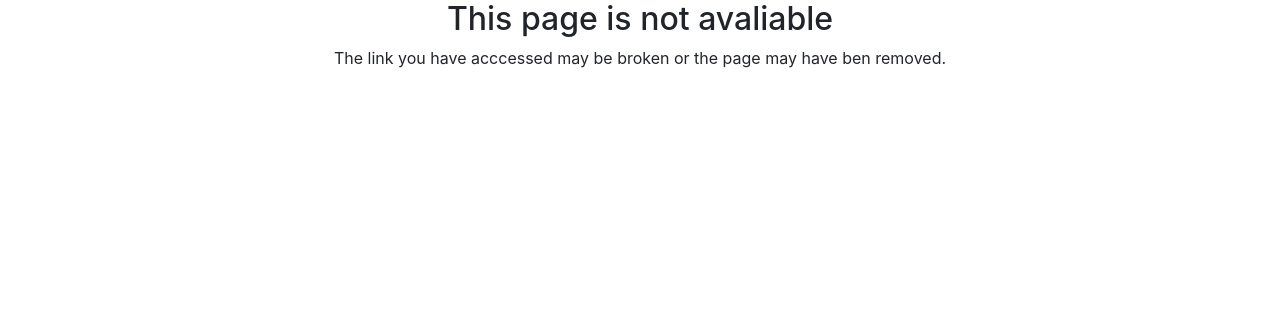
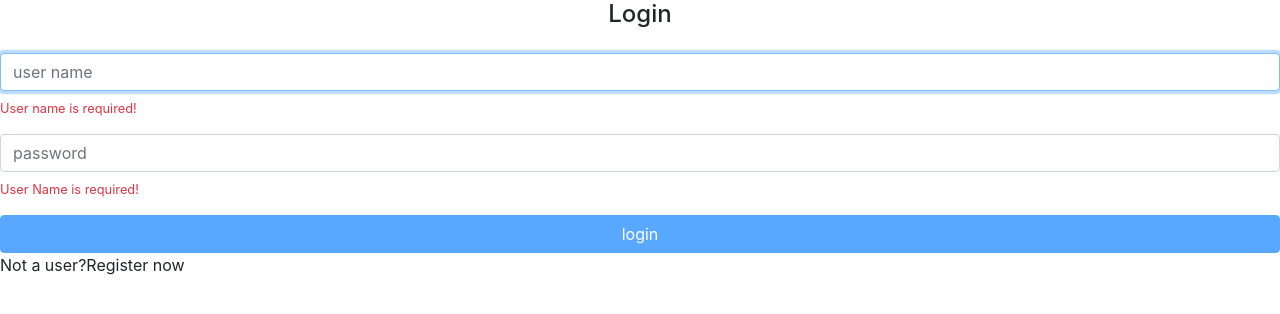
Before and after one commit to viniciusmonteiroarjonas/alurapic, an Angular app in the folder webapp/: page / in a window 1280 px wide. Shown: the top 314 px of the page. Built offline with nearby package versions, Linux system fonts and the light colour scheme.

Commit message:
Criado o componente de login

```diff
--- a/webapp/src/app/app.module.ts
+++ b/webapp/src/app/app.module.ts
@@ -5,6 +5,7 @@ import { AppRoutingModule } from './app.routing.module';
 import { AppComponent } from './app.component';
 import { PhotosModule } from './photos/photos.module';
 import { ErrorsModule } from './errors/errors.module';
+import { HomeModule } from './home/home.module';
 
 @NgModule({
   declarations: [
@@ -14,7 +15,8 @@ import { ErrorsModule } from './errors/errors.module';
     BrowserModule,
     PhotosModule,
     AppRoutingModule,
-    ErrorsModule
+    ErrorsModule,
+    HomeModule
   ],
   providers: [],
   bootstrap: [AppComponent]
--- a/webapp/src/app/app.routing.module.ts
+++ b/webapp/src/app/app.routing.module.ts
@@ -5,8 +5,10 @@ import { PhotoListComponent } from './photos/photo-list/photo-list.component';
 import { PhotoFormComponent } from './photos/photo-form/photo-form.component';
 import { NotFoundComponent } from './errors/not-found/not-found.component';
 import { PhotoListResolver } from './photos/photo-list/photo-list.resolver';
+import { SignInComponent } from './home/signin/signin.component';
 
 const routes: Routes = [
+  { path: '', component: SignInComponent },
   {
     path: 'user/:id', component: PhotoListComponent, resolve: {
       photos: PhotoListResolver
--- /dev/null
+++ b/webapp/src/app/core/auth/auth.service.ts
@@ -0,0 +1,20 @@
+import { Injectable } from '@angular/core';
+import { HttpClient } from '@angular/common/http';
+
+const API_URL = 'http://localhost:3000'
+
+@Injectable({
+  providedIn: 'root'
+})
+export class AuthService {
+
+  constructor(
+    private http: HttpClient,
+  ) { }
+
+  authenticate(userName: string, password: string) {
+
+    return this.http.post(`${API_URL}/user/login`, { userName, password })
+
+  }
+}
--- /dev/null
+++ b/webapp/src/app/core/platform-detector/platform-detector.service.ts
@@ -0,0 +1,12 @@
+import { Injectable, Inject, PLATFORM_ID } from '@angular/core';
+import { isPlatformBrowser } from '@angular/common';
+
+@Injectable({ providedIn: 'root' })
+export class PlatformDetectorService {
+
+  constructor(@Inject(PLATFORM_ID) private platformId: string) { }
+
+  isPlatformBrowser() {
+    return isPlatformBrowser(this.platformId);
+  }
+}
--- /dev/null
+++ b/webapp/src/app/home/signin/signin.component.html
@@ -0,0 +1,16 @@
+<h4 class="text-center">Login</h4>
+<form [formGroup]="loginForm" class="form mt-4" (submit)="login()">
+  <div class="form-group">
+    <input #userNameInput class="form-control" formControlName="userName" placeholder="user name" autofocus>
+    <ap-vmessage *ngIf="loginForm.get('userName').errors?.required" text="User name is required!">
+    </ap-vmessage>
+  </div>
+  <div class="form-group">
+    <input type="password" formControlName="password" class="form-control" placeholder="password">
+    <ap-vmessage *ngIf="loginForm.get('password').errors?.required" text="User Name is required!"></ap-vmessage>
+  </div>
+  <button [disabled]="loginForm.invalid" type="submit" class="btn btn-primary btn-block">
+    login
+  </button>
+</form>
+<p>Not a user?<a>Register now</a></p>
--- /dev/null
+++ b/webapp/src/app/home/signin/signin.component.ts
@@ -0,0 +1,44 @@
+import { Component, OnInit, ElementRef, ViewChild } from '@angular/core';
+import { FormGroup, FormBuilder, Validators } from '@angular/forms';
+import { AuthService } from 'src/app/core/auth/auth.service';
+import { Router } from '@angular/router';
+import { PlatformDetectorService } from 'src/app/core/platform-detector/platform-detector.service';
+
+@Component({
+  templateUrl: './signin.component.html'
+})
+export class SignInComponent implements OnInit {
+  loginForm: FormGroup;
+  @ViewChild('userNameInput', null) userNameInput: ElementRef<HTMLInputElement>;
+
+  constructor(
+    private formBuider: FormBuilder,
+    private authService: AuthService,
+    private router: Router,
+    private platformDetectorService: PlatformDetectorService
+  ) { }
+
+  ngOnInit(): void {
+    this.loginForm = this.formBuider.group({
+      userName: ['', Validators.required],
+      password: ['', Validators.required]
+    });
+  }
+
+  login() {
+
+    const userName = this.loginForm.get('userName').value;
+    const password = this.loginForm.get('password').value;
+
+    this.authService
+      .authenticate(userName, password)
+      .subscribe(
+        () => this.router.navigate(['user', userName]),
+        err => {
+          console.log(err);
+          this.loginForm.reset();
+          this.platformDetectorService.isPlatformBrowser() && this.userNameInput.nativeElement.focus();
+        }
+      );
+  }
+}
--- /dev/null
+++ b/webapp/src/app/shared/components/vmessage/vmessage.component.html
@@ -0,0 +1 @@
+<small class="text-danger d-block mt-2">{{ text }}</small>
```
Also changed, not shown: webapp/src/app/home/home.module.ts (added, +12 -0 lines), webapp/src/app/shared/components/vmessage/vmessage.component.ts (added, +9 -0 lines), webapp/src/app/shared/components/vmessage/vmessage.module.ts (added, +8 -0 lines), 1 other file (tests, documents, lock files or other folders).
